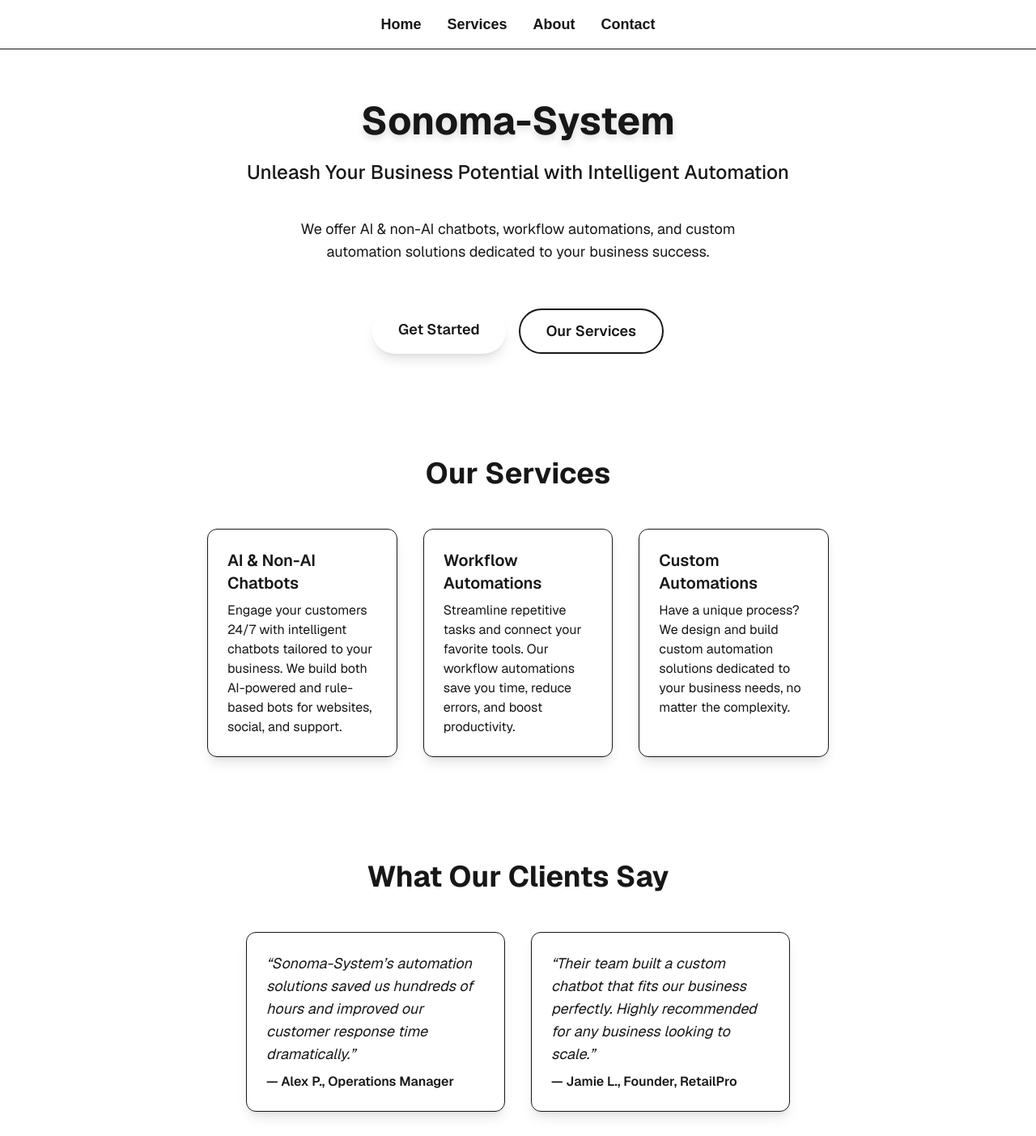
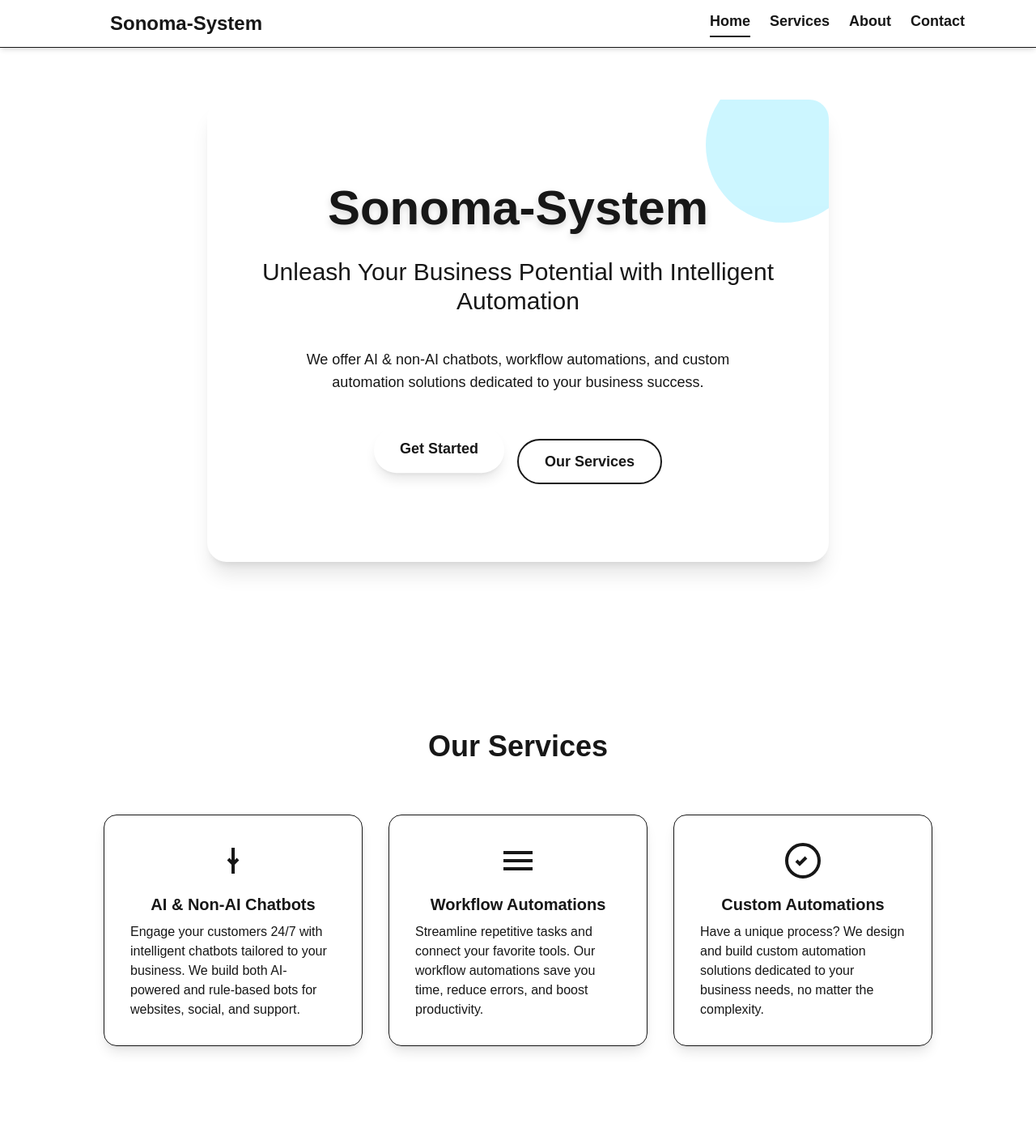
Before and after one commit to markomicovski/sonoma-system, a Next.js app: page / in a window 1280 px wide. Shown: the top 1403 px of the page at 81% size. Built offline with nearby package versions, Linux system fonts and the light colour scheme.

Commit message:
UI/UX overhaul: modernize Services, About, and Contact pages for consistency and polish

```diff
--- a/src/app/about/page.tsx
+++ b/src/app/about/page.tsx
@@ -1,17 +1,24 @@
 export default function About() {
   return (
     <div className="min-h-screen bg-tech-primary text-tech-secondary flex flex-col items-center justify-center p-8">
-      <div className="w-full max-w-2xl flex flex-col gap-8">
-        <h1 className="text-3xl sm:text-4xl font-bold text-tech-accent text-center mb-4">About Sonoma-System</h1>
+      <div className="w-full max-w-2xl flex flex-col gap-12 items-center">
+        <h1 className="text-4xl font-bold text-tech-accent text-center mb-4">About Sonoma-System</h1>
+        <div className="flex flex-col items-center gap-6">
+          <div className="w-32 h-32 rounded-full bg-tech-accent/30 flex items-center justify-center mb-2">
+            {/* Founder image placeholder */}
+            <span className="text-5xl text-tech-accent font-bold">M</span>
+          </div>
           <p className="text-lg text-tech-secondary text-center">
             Sonoma-System was founded with a vision: to empower businesses through intelligent automation. We believe that every company, big or small, deserves access to the latest in automation technology.
           </p>
-        <div className="flex flex-col gap-4">
-          <h2 className="text-xl font-semibold text-tech-highlight">Our Mission</h2>
-          <p>
-            To unleash business potential by delivering innovative, reliable, and custom automation solutions that drive growth and efficiency.
-          </p>
-          <h2 className="text-xl font-semibold text-tech-highlight">Our Values</h2>
+        </div>
+        <div className="flex flex-col gap-8 w-full">
+          <div className="bg-tech-secondary/10 rounded-2xl p-8 shadow-lg border border-tech-accent/20">
+            <h2 className="text-xl font-semibold text-tech-highlight mb-2">Our Mission</h2>
+            <p>To unleash business potential by delivering innovative, reliable, and custom automation solutions that drive growth and efficiency.</p>
+          </div>
+          <div className="bg-tech-secondary/10 rounded-2xl p-8 shadow-lg border border-tech-accent/20">
+            <h2 className="text-xl font-semibold text-tech-highlight mb-2">Our Values</h2>
             <ul className="list-disc list-inside ml-4">
               <li>Innovation</li>
               <li>Integrity</li>
@@ -20,6 +27,24 @@ export default function About() {
             </ul>
           </div>
         </div>
+        <div className="w-full flex flex-col items-center mt-8">
+          <h2 className="text-xl font-semibold text-tech-highlight mb-4">Our Story</h2>
+          <div className="w-full max-w-md border-l-4 border-tech-accent pl-6 flex flex-col gap-6">
+            <div>
+              <span className="block text-tech-accent font-bold">2023</span>
+              <span className="block text-tech-secondary">Sonoma-System founded</span>
+            </div>
+            <div>
+              <span className="block text-tech-accent font-bold">2024</span>
+              <span className="block text-tech-secondary">Launched first AI chatbot and workflow automation for clients</span>
+            </div>
+            <div>
+              <span className="block text-tech-accent font-bold">2025</span>
+              <span className="block text-tech-secondary">Expanded to serve clients internationally</span>
+            </div>
+          </div>
+        </div>
+      </div>
     </div>
   );
 }
--- a/src/app/layout.tsx
+++ b/src/app/layout.tsx
@@ -2,6 +2,7 @@ import type { Metadata } from "next";
 import { Geist, Geist_Mono } from "next/font/google";
 import "./globals.css";
 import Link from "next/link";
+import { usePathname } from "next/navigation";
 
 const geistSans = Geist({
   variable: "--font-geist-sans",
@@ -18,25 +19,64 @@ export const metadata: Metadata = {
   description: "Generated by create next app",
 };
 
+const navLinks = [
+  { href: "/", label: "Home" },
+  { href: "/services", label: "Services" },
+  { href: "/about", label: "About" },
+  { href: "/contact", label: "Contact" },
+];
+
 export default function RootLayout({
   children,
 }: Readonly<{
   children: React.ReactNode;
 }>) {
+  const pathname = typeof window !== 'undefined' ? window.location.pathname : "/";
   return (
     <html lang="en">
-      <body
-        className={`${geistSans.variable} ${geistMono.variable} antialiased`}
-      >
-        <nav className="w-full flex justify-center bg-tech-primary border-b border-tech-accent/20 py-4 mb-8 sticky top-0 z-50">
-          <div className="flex gap-8 items-center text-lg font-semibold text-tech-accent">
-            <Link href="/" className="hover:text-tech-highlight transition-colors">Home</Link>
-            <Link href="/services" className="hover:text-tech-highlight transition-colors">Services</Link>
-            <Link href="/about" className="hover:text-tech-highlight transition-colors">About</Link>
-            <Link href="/contact" className="hover:text-tech-highlight transition-colors">Contact</Link>
+      <body className="bg-tech-primary text-tech-secondary min-h-screen flex flex-col">
+        <nav className="w-full sticky top-0 z-50 bg-tech-primary/95 shadow-md border-b border-tech-accent/20">
+          <div className="max-w-6xl mx-auto flex items-center justify-between px-6 py-3">
+            <Link href="/" className="flex items-center gap-2 text-2xl font-bold text-tech-accent">
+              <span className="inline-block w-8 h-8 bg-tech-accent rounded-full mr-2"></span>
+              Sonoma-System
+            </Link>
+            <div className="flex gap-6 items-center text-lg font-semibold">
+              {navLinks.map(link => (
+                <Link
+                  key={link.href}
+                  href={link.href}
+                  className={`hover:text-tech-highlight transition-colors pb-1 border-b-2 ${pathname === link.href ? 'border-tech-accent text-tech-accent' : 'border-transparent'}`}
+                >
+                  {link.label}
+                </Link>
+              ))}
+            </div>
           </div>
         </nav>
-        {children}
+        <main className="flex-1 w-full max-w-6xl mx-auto px-4 sm:px-8 py-8">{children}</main>
+        <footer className="w-full bg-tech-primary border-t border-tech-accent/20 py-6 mt-12">
+          <div className="max-w-6xl mx-auto flex flex-col sm:flex-row items-center justify-between gap-4 px-6">
+            <div className="flex items-center gap-2 text-tech-accent font-bold text-lg">
+              <span className="inline-block w-6 h-6 bg-tech-accent rounded-full"></span>
+              Sonoma-System
+            </div>
+            <div className="flex gap-6 text-tech-secondary/80 text-sm">
+              <Link href="/services" className="hover:text-tech-accent">Services</Link>
+              <Link href="/about" className="hover:text-tech-accent">About</Link>
+              <Link href="/contact" className="hover:text-tech-accent">Contact</Link>
+            </div>
+            <div className="flex gap-4">
+              <a href="https://linkedin.com" target="_blank" rel="noopener" className="hover:text-tech-accent" aria-label="LinkedIn">
+                <svg width="24" height="24" fill="currentColor" className="inline"><path d="M19 0h-14c-2.76 0-5 2.24-5 5v14c0 2.76 2.24 5 5 5h14c2.76 0 5-2.24 5-5v-14c0-2.76-2.24-5-5-5zm-11 19h-3v-9h3v9zm-1.5-10.28c-.97 0-1.75-.79-1.75-1.75s.78-1.75 1.75-1.75 1.75.79 1.75 1.75-.78 1.75-1.75 1.75zm13.5 10.28h-3v-4.5c0-1.08-.02-2.47-1.5-2.47-1.5 0-1.73 1.17-1.73 2.39v4.58h-3v-9h2.89v1.23h.04c.4-.75 1.38-1.54 2.84-1.54 3.04 0 3.6 2 3.6 4.59v4.72z"/></svg>
+              </a>
+              <a href="mailto:info@sonoma-system.com" className="hover:text-tech-accent" aria-label="Email">
+                <svg width="24" height="24" fill="currentColor" className="inline"><path d="M12 13.065l-11.99-7.065v14h24v-14l-12.01 7.065zm11.99-9.065h-23.98l11.99 7.065 11.99-7.065z"/></svg>
+              </a>
+            </div>
+          </div>
+          <div className="text-center text-tech-secondary/60 text-xs mt-4">&copy; {new Date().getFullYear()} Sonoma-System. All rights reserved.</div>
+        </footer>
       </body>
     </html>
   );
--- a/src/app/page.tsx
+++ b/src/app/page.tsx
@@ -1,70 +1,53 @@
 export default function Home() {
   return (
     <div className="font-sans min-h-screen bg-tech-primary text-tech-secondary flex flex-col items-center justify-center p-8">
-      <header className="w-full max-w-3xl flex flex-col items-center gap-6 text-center">
-        <h1 className="text-4xl sm:text-5xl font-bold text-tech-accent drop-shadow-lg">
-          Sonoma-System
-        </h1>
-        <h2 className="text-xl sm:text-2xl font-medium text-tech-highlight">
-          Unleash Your Business Potential with Intelligent Automation
-        </h2>
-        <p className="mt-4 text-lg text-tech-secondary max-w-xl">
-          We offer AI & non-AI chatbots, workflow automations, and custom automation solutions dedicated to your business success.
-        </p>
+      {/* HERO SECTION */}
+      <header className="w-full max-w-3xl flex flex-col items-center gap-6 text-center py-24 relative overflow-hidden rounded-3xl shadow-xl bg-gradient-to-br from-tech-primary via-tech-secondary/20 to-tech-accent/10 mb-20">
+        <svg className="absolute -top-10 -right-10 w-48 h-48 opacity-20" viewBox="0 0 200 200" xmlns="http://www.w3.org/2000/svg"><circle fill="#00cfff" cx="100" cy="100" r="100"/></svg>
+        <h1 className="text-5xl sm:text-6xl font-extrabold text-tech-accent drop-shadow-lg leading-tight">Sonoma-System</h1>
+        <h2 className="text-2xl sm:text-3xl font-medium text-tech-highlight max-w-2xl">Unleash Your Business Potential with Intelligent Automation</h2>
+        <p className="mt-4 text-lg text-tech-secondary max-w-xl">We offer AI & non-AI chatbots, workflow automations, and custom automation solutions dedicated to your business success.</p>
         <div className="flex gap-4 mt-8 flex-col sm:flex-row w-full justify-center">
-          <a
-            className="bg-tech-accent text-tech-primary font-semibold rounded-full px-8 py-3 shadow-lg hover:bg-tech-highlight hover:text-tech-primary transition-colors text-lg"
-            href="#contact"
-          >
-            Get Started
-          </a>
-          <a
-            className="border-2 border-tech-accent text-tech-accent font-semibold rounded-full px-8 py-3 hover:bg-tech-accent hover:text-tech-primary transition-colors text-lg"
-            href="#services"
-          >
-            Our Services
-          </a>
+          <a className="bg-tech-accent text-tech-primary font-semibold rounded-full px-8 py-3 shadow-lg hover:bg-tech-highlight hover:text-tech-primary transition-all text-lg animate-bounce" href="#contact">Get Started</a>
+          <a className="border-2 border-tech-accent text-tech-accent font-semibold rounded-full px-8 py-3 hover:bg-tech-accent hover:text-tech-primary transition-all text-lg" href="#services">Our Services</a>
         </div>
       </header>
       {/* Services Section Anchor */}
-      <section id="services" className="w-full max-w-3xl mt-32 flex flex-col gap-8 scroll-mt-24">
-        <h1 className="text-3xl sm:text-4xl font-bold text-tech-accent text-center mb-4">Our Services</h1>
-        <div className="grid gap-8 md:grid-cols-3">
-          <div className="bg-tech-secondary/10 rounded-xl p-6 shadow-lg border border-tech-accent/20">
+      <section id="services" className="w-full max-w-6xl mt-32 flex flex-col gap-12 items-center scroll-mt-24">
+        <h1 className="text-4xl font-bold text-tech-accent text-center mb-4">Our Services</h1>
+        <div className="grid gap-8 md:grid-cols-3 w-full">
+          <div className="bg-tech-secondary/10 rounded-2xl p-8 shadow-lg border border-tech-accent/20 flex flex-col items-center hover:scale-105 hover:shadow-2xl transition-transform">
+            <svg className="w-12 h-12 mb-4 text-tech-accent" fill="none" stroke="currentColor" strokeWidth="2" viewBox="0 0 24 24"><path d="M12 20v-6m0 0V4m0 10l-3-3m3 3l3-3"/></svg>
             <h2 className="text-xl font-semibold text-tech-highlight mb-2">AI & Non-AI Chatbots</h2>
-            <p>
-              Engage your customers 24/7 with intelligent chatbots tailored to your business. We build both AI-powered and rule-based bots for websites, social, and support.
-            </p>
+            <p className="text-tech-secondary">Engage your customers 24/7 with intelligent chatbots tailored to your business. We build both AI-powered and rule-based bots for websites, social, and support.</p>
           </div>
-          <div className="bg-tech-secondary/10 rounded-xl p-6 shadow-lg border border-tech-accent/20">
+          <div className="bg-tech-secondary/10 rounded-2xl p-8 shadow-lg border border-tech-accent/20 flex flex-col items-center hover:scale-105 hover:shadow-2xl transition-transform">
+            <svg className="w-12 h-12 mb-4 text-tech-accent" fill="none" stroke="currentColor" strokeWidth="2" viewBox="0 0 24 24"><path d="M3 7h18M3 12h18M3 17h18"/></svg>
             <h2 className="text-xl font-semibold text-tech-highlight mb-2">Workflow Automations</h2>
-            <p>
-              Streamline repetitive tasks and connect your favorite tools. Our workflow automations save you time, reduce errors, and boost productivity.
-            </p>
+            <p className="text-tech-secondary">Streamline repetitive tasks and connect your favorite tools. Our workflow automations save you time, reduce errors, and boost productivity.</p>
           </div>
-          <div className="bg-tech-secondary/10 rounded-xl p-6 shadow-lg border border-tech-accent/20">
+          <div className="bg-tech-secondary/10 rounded-2xl p-8 shadow-lg border border-tech-accent/20 flex flex-col items-center hover:scale-105 hover:shadow-2xl transition-transform">
+            <svg className="w-12 h-12 mb-4 text-tech-accent" fill="none" stroke="currentColor" strokeWidth="2" viewBox="0 0 24 24"><circle cx="12" cy="12" r="10"/><path d="M8 12l2 2 4-4"/></svg>
             <h2 className="text-xl font-semibold text-tech-highlight mb-2">Custom Automations</h2>
-            <p>
-              Have a unique process? We design and build custom automation solutions dedicated to your business needs, no matter the complexity.
-            </p>
+            <p className="text-tech-secondary">Have a unique process? We design and build custom automation solutions dedicated to your business needs, no matter the complexity.</p>
           </div>
         </div>
       </section>
       {/* Testimonials Section */}
-      <section id="testimonials" className="w-full max-w-2xl mt-32 flex flex-col gap-8 items-center scroll-mt-24">
-        <h1 className="text-3xl sm:text-4xl font-bold text-tech-accent text-center mb-4">What Our Clients Say</h1>
-        <div className="grid gap-8 md:grid-cols-2">
-          <div className="bg-tech-secondary/10 rounded-xl p-6 shadow-lg border border-tech-accent/20 flex flex-col gap-2">
-            <p className="text-lg italic text-tech-secondary">“Sonoma-System’s automation solutions saved us hundreds of hours and improved our customer response time dramatically.”</p>
-            <span className="font-semibold text-tech-highlight">— Alex P., Operations Manager</span>
+      <section id="testimonials" className="w-full max-w-4xl mt-32 flex flex-col gap-12 items-center scroll-mt-24">
+        <h1 className="text-4xl font-bold text-tech-accent text-center mb-4">What Our Clients Say</h1>
+        <div className="grid gap-8 md:grid-cols-2 w-full">
+          <div className="bg-tech-secondary/10 rounded-2xl p-8 shadow-lg border border-tech-accent/20 flex flex-col gap-2 md:col-span-2">
+            <p className="text-lg italic text-tech-secondary">“Since integrating the chatbot across our website, WhatsApp, and Telegram, we've seen a dramatic drop in response times and a massive boost in customer satisfaction. The automation handles everything from booking inquiries to FAQs – even during peak hours. It's like having a 24/7 receptionist who never sleeps. Our team can finally focus on more complex issues instead of repeating the same answers all day. Highly recommended!”</p>
+            <span className="font-semibold text-tech-highlight">— Petar Bashoski, Founder at Ozon Agency</span>
           </div>
-          <div className="bg-tech-secondary/10 rounded-xl p-6 shadow-lg border border-tech-accent/20 flex flex-col gap-2">
-            <p className="text-lg italic text-tech-secondary">“Their team built a custom chatbot that fits our business perfectly. Highly recommended for any business looking to scale.”</p>
-            <span className="font-semibold text-tech-highlight">— Jamie L., Founder, RetailPro</span>
+          <div className="bg-tech-secondary/10 rounded-2xl p-8 shadow-lg border border-tech-accent/20 flex flex-col gap-2 md:col-span-2">
+            <p className="text-lg italic text-tech-secondary">“Managing thousands of SKUs used to be a nightmare. Thanks to the automation system Marko built, we now track inventory levels in real-time, get low-stock alerts, and automatically generate restock orders. Our stockouts dropped by 80%, and overstocking is finally under control. What used to take hours now happens automatically. It's been a game-changer for our operations.”</p>
+            <span className="font-semibold text-tech-highlight">— Pavel Konev, Managing Director at Andrej Kompani</span>
           </div>
-          <div className="bg-tech-secondary/10 rounded-xl p-6 shadow-lg border border-tech-accent/20 flex flex-col gap-2 md:col-span-2">
-            <p className="text-lg italic text-tech-secondary">“Professional, innovative, and reliable. Sonoma-System is our go-to partner for automation.”</p>
-            <span className="font-semibold text-tech-highlight">— Priya S., CTO, FinEdge</span>
+          <div className="bg-tech-secondary/10 rounded-2xl p-8 shadow-lg border border-tech-accent/20 flex flex-col gap-2 md:col-span-2">
+            <p className="text-lg italic text-tech-secondary">“Before working with Sonoma and specifically Marko, our agents were wasting hours manually chasing leads. Now, our website visitors are automatically qualified and routed to the right agent through smart forms and follow-up sequences. Our conversions doubled in just a few weeks, and our team finally has time to focus on selling, not data entry. This automation didn’t just save us time, it boosted our revenue.”</p>
+            <span className="font-semibold text-tech-highlight">— Sara Ilic, Founder & CEO at UrbaNest</span>
           </div>
         </div>
       </section>
@@ -74,7 +57,7 @@ export default function Home() {
         <form
           action="https://formspree.io/f/xblklyww"
           method="POST"
-          className="flex flex-col gap-4 bg-tech-secondary/10 rounded-xl p-6 shadow-lg border border-tech-accent/20"
+          className="flex flex-col gap-4 bg-tech-secondary/10 rounded-2xl p-8 shadow-lg border border-tech-accent/20"
         >
           <input type="hidden" name="_next" value="/thank-you" />
           <input
@@ -100,7 +83,7 @@ export default function Home() {
           />
           <button
             type="submit"
-            className="bg-tech-accent text-tech-primary font-semibold rounded-full px-8 py-3 shadow-lg hover:bg-tech-highlight hover:text-tech-primary transition-colors text-lg mt-2"
+            className="bg-tech-accent text-tech-primary font-semibold rounded-full px-8 py-3 shadow-lg hover:bg-tech-highlight hover:text-tech-primary transition-all text-lg mt-2"
           >
             Send Message
           </button>
--- a/src/app/services/page.tsx
+++ b/src/app/services/page.tsx
@@ -1,26 +1,23 @@
 export default function Services() {
   return (
     <div className="min-h-screen bg-tech-primary text-tech-secondary flex flex-col items-center justify-center p-8">
-      <div className="w-full max-w-3xl flex flex-col gap-8">
-        <h1 className="text-3xl sm:text-4xl font-bold text-tech-accent text-center mb-4">Our Services</h1>
-        <div className="grid gap-8 md:grid-cols-3">
-          <div className="bg-tech-secondary/10 rounded-xl p-6 shadow-lg border border-tech-accent/20">
+      <div className="w-full max-w-6xl flex flex-col gap-12 items-center">
+        <h1 className="text-4xl font-bold text-tech-accent text-center mb-4">Our Services</h1>
+        <div className="grid gap-8 md:grid-cols-3 w-full">
+          <div className="bg-tech-secondary/10 rounded-2xl p-8 shadow-lg border border-tech-accent/20 flex flex-col items-center hover:scale-105 hover:shadow-2xl transition-transform">
+            <svg className="w-12 h-12 mb-4 text-tech-accent" fill="none" stroke="currentColor" strokeWidth="2" viewBox="0 0 24 24"><path d="M12 20v-6m0 0V4m0 10l-3-3m3 3l3-3"/></svg>
             <h2 className="text-xl font-semibold text-tech-highlight mb-2">AI & Non-AI Chatbots</h2>
-            <p>
-              Engage your customers 24/7 with intelligent chatbots tailored to your business. We build both AI-powered and rule-based bots for websites, social, and support.
-            </p>
+            <p className="text-tech-secondary">Engage your customers 24/7 with intelligent chatbots tailored to your business. We build both AI-powered and rule-based bots for websites, social, and support.</p>
           </div>
-          <div className="bg-tech-secondary/10 rounded-xl p-6 shadow-lg border border-tech-accent/20">
+          <div className="bg-tech-secondary/10 rounded-2xl p-8 shadow-lg border border-tech-accent/20 flex flex-col items-center hover:scale-105 hover:shadow-2xl transition-transform">
+            <svg className="w-12 h-12 mb-4 text-tech-accent" fill="none" stroke="currentColor" strokeWidth="2" viewBox="0 0 24 24"><path d="M3 7h18M3 12h18M3 17h18"/></svg>
             <h2 className="text-xl font-semibold text-tech-highlight mb-2">Workflow Automations</h2>
-            <p>
-              Streamline repetitive tasks and connect your favorite tools. Our workflow automations save you time, reduce errors, and boost productivity.
-            </p>
+            <p className="text-tech-secondary">Streamline repetitive tasks and connect your favorite tools. Our workflow automations save you time, reduce errors, and boost productivity.</p>
           </div>
-          <div className="bg-tech-secondary/10 rounded-xl p-6 shadow-lg border border-tech-accent/20">
+          <div className="bg-tech-secondary/10 rounded-2xl p-8 shadow-lg border border-tech-accent/20 flex flex-col items-center hover:scale-105 hover:shadow-2xl transition-transform">
+            <svg className="w-12 h-12 mb-4 text-tech-accent" fill="none" stroke="currentColor" strokeWidth="2" viewBox="0 0 24 24"><circle cx="12" cy="12" r="10"/><path d="M8 12l2 2 4-4"/></svg>
             <h2 className="text-xl font-semibold text-tech-highlight mb-2">Custom Automations</h2>
-            <p>
-              Have a unique process? We design and build custom automation solutions dedicated to your business needs, no matter the complexity.
-            </p>
+            <p className="text-tech-secondary">Have a unique process? We design and build custom automation solutions dedicated to your business needs, no matter the complexity.</p>
           </div>
         </div>
       </div>
```
Also changed, not shown: src/app/contact/page.tsx (+13 -8 lines). Lines whose indentation alone changed are shown as unchanged.
